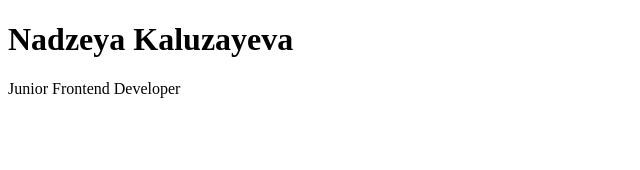
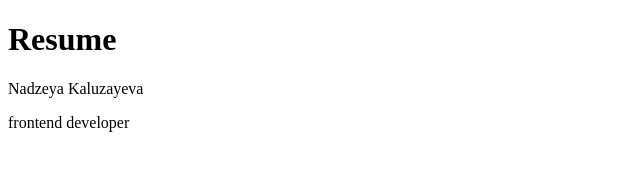
Before and after one commit to Nadzey/rsschool-cv-0, a plain HTML site: page index.html in a window 1280 px wide. Shown: the whole page, without its empty margins (0-640 px from the left). Drawn offline with Linux system fonts and the light colour scheme.

Commit message:
fix: change layout for html file

```diff
--- a/index.html
+++ b/index.html
@@ -1,12 +1,14 @@
 <!DOCTYPE html>
-<html>
+<html lang="en">
 <head>
-<title>Resume</title>
+    <meta charset="UTF-8">
+    <meta http-equiv="X-UA-Compatible" content="IE=edge">
+    <meta name="viewport" content="width=device-width, initial-scale=1.0">
+    <title>Nadzeya Kaluzayeva resume</title>
 </head>
 <body>
-
-<h1>Nadzeya Kaluzayeva</h1>
-<p>Junior Frontend Developer</p>
-
+    <h1>Resume</h1>
+    <p>Nadzeya Kaluzayeva</p>
+    <p>frontend developer</p>
 </body>
 </html>
```
